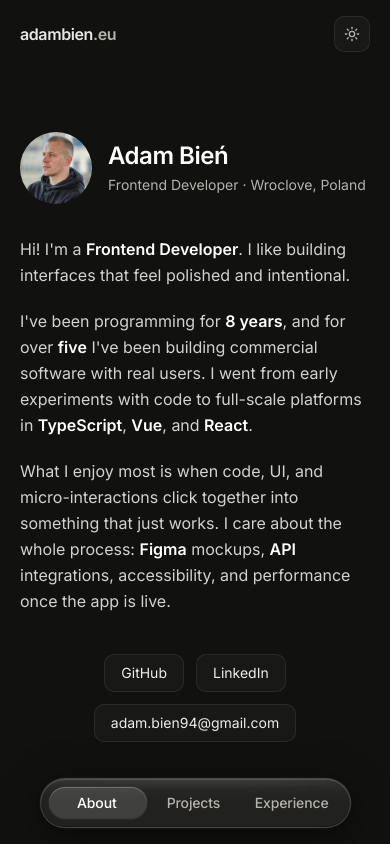
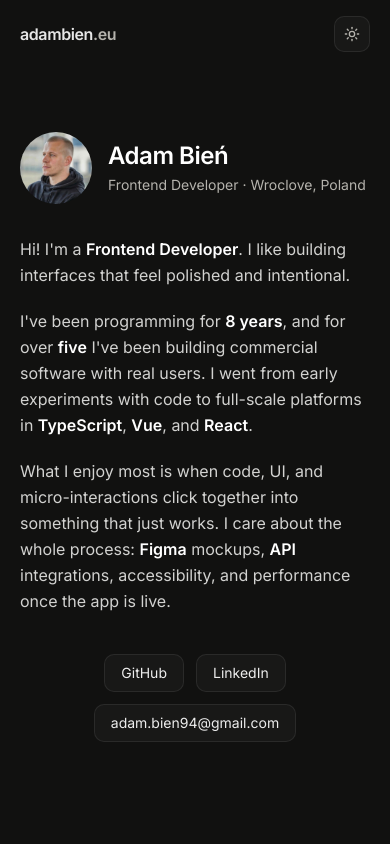
Before and after one commit to adambien94/Portfolio, a Next.js app: page / in a window 390 px wide. Shown: the top 844 px of the page. Built offline with nearby package versions, Linux system fonts and the light colour scheme.

Commit message:
hide mobile nav

```diff
--- a/src/app/page.tsx
+++ b/src/app/page.tsx
@@ -17,7 +17,7 @@ export default function Home() {
         <CommercialExperience />
       </main>
       <SiteFooter />
-      <MobileSectionNav />
+      {/* <MobileSectionNav /> */}
     </div>
   );
 }
```
